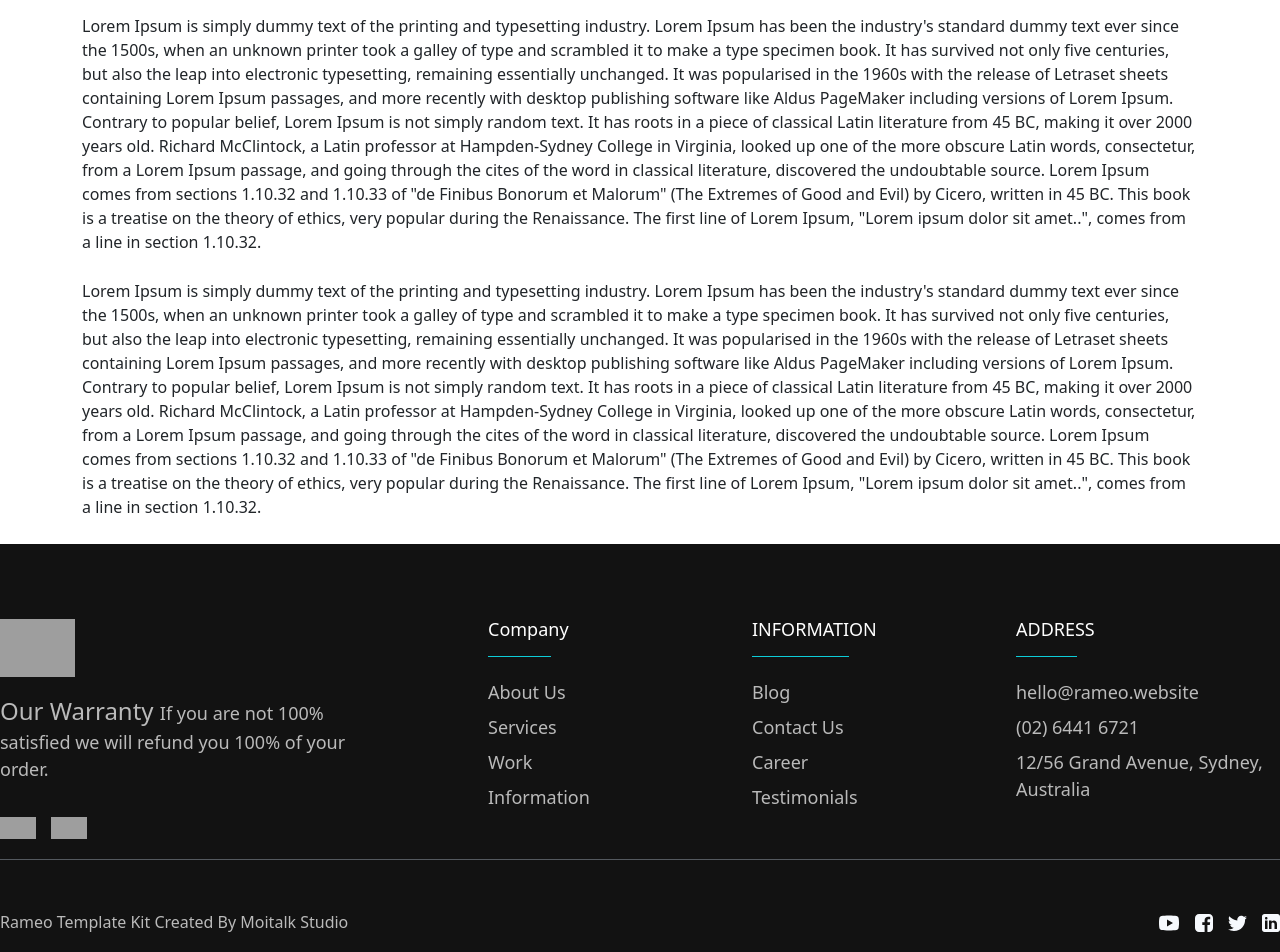
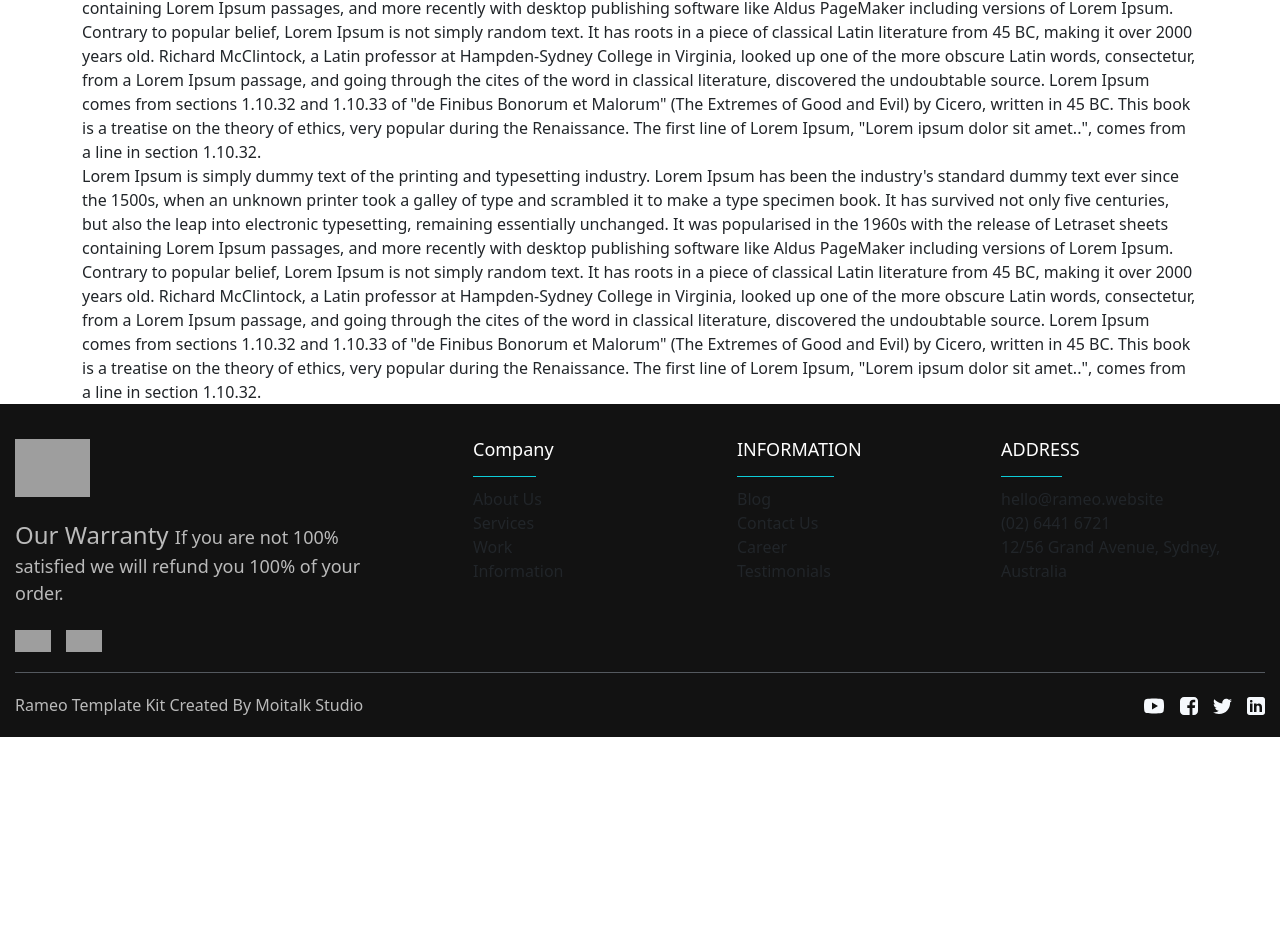
Before and after one commit to amirishaque/LastTicket, a React (Create React App) app: page /about in a window 1280 px wide. Shown: the part 1163-2115 px from the top of the page. After the commit the page ends 1900 px from the top, so only its background shows below. Built offline with nearby package versions, Linux system fonts and the light colour scheme; grey boxes are pictures that could not be loaded.

Commit message:
Desktop and Responsive Footer update

```diff
--- a/src/components/core/footer/footer.css
+++ b/src/components/core/footer/footer.css
@@ -1,9 +1,10 @@
-h1, h2, p {
-  margin: 0px;
+h1, h2, p, figure {
+  margin: 0px !important;
 }
 
+@media screen and (min-width: 360px) {
   .footer-wrapper {
-  padding: 75px 0px 39px 0px;
+    padding: 35px 15px 39px 15px;
     background-color: #121212;
   }
   .footer-wrapper .footer-wrapper-inner {
@@ -12,19 +13,28 @@ h1, h2, p {
     margin: 0 auto;
     display: flex;
     align-items: flex-start;
+    flex-direction: column;
     border-bottom: 1px solid #54595F;
     padding-bottom: 20px;
-  margin-bottom: 50px;
+    margin-bottom: 20px;
   }
   .footer-wrapper .footer-wrapper-inner .about {
     max-width: 528px;
     width: 100%;
-  padding-right: 90px;
+    padding-right: 0px;
+    display: flex;
+    flex-direction: column;
+    align-items: center;
+    gap: 20px;
+    margin-bottom: 35px;
+    margin-left: auto;
+    margin-right: auto;
   }
   .footer-wrapper .footer-wrapper-inner .about p {
     color: #BABABA;
-  font-size: 18px;
-  padding-bottom: 15px;
+    font-size: 16px;
+    padding-bottom: 0px;
+    text-align: center;
   }
   .footer-wrapper .footer-wrapper-inner .about p span {
     font-size: 24px;
@@ -37,13 +47,14 @@ h1, h2, p {
     padding: 0px;
     margin: 0px;
     list-style: none;
+    text-align: center;
   }
   .footer-wrapper .footer-wrapper-inner .detail {
     display: flex;
-  align-items: flex-start;
+    align-items: center;
     gap: 10px;
     flex-direction: column;
-  max-width: 264px;
+    max-width: unset;
     width: 100%;
   }
   .footer-wrapper .footer-wrapper-inner .detail h2 {
@@ -53,20 +64,21 @@ h1, h2, p {
   .footer-wrapper .footer-wrapper-inner .detail h2::after {
     content: "";
     display: block;
-  width: 78%;
     height: 1px;
     background-color: #0DCCD7;
-  margin-top: 15px;
+    width: 100%;
+    margin-top: 10px;
   }
   .footer-wrapper .footer-wrapper-inner .detail ul {
     padding: 0px;
-  margin: 0px;
+    margin: 0px 0px 20px 0px;
   }
   .footer-wrapper .footer-wrapper-inner .detail ul li {
-  font-size: 18px;
+    font-size: 16px;
     color: #BABABA;
     transition: 0.4s;
     padding: 4px 0px 4px 0px;
+    text-align: center;
     cursor: pointer;
   }
   .footer-wrapper .footer-wrapper-inner .detail ul li:hover {
@@ -79,6 +91,8 @@ h1, h2, p {
     display: flex;
     align-items: center;
     justify-content: space-between;
+    flex-direction: column;
+    gap: 20px;
   }
   .footer-wrapper .footer-bottom .detail-footer span {
     color: #BABABA;
@@ -90,4 +104,41 @@ h1, h2, p {
     padding: 0px;
     margin: 0px;
     list-style: none;
+  }
+}
+@media screen and (min-width: 767px) {
+  .footer-wrapper {
+    padding: 35px 15px 20px 15px;
+  }
+  .footer-wrapper .footer-wrapper-inner {
+    flex-direction: row;
+    margin-bottom: 20px;
+  }
+  .footer-wrapper .footer-wrapper-inner .about {
+    padding-right: 90px;
+    align-items: flex-start;
+    margin-bottom: 0px;
+  }
+  .footer-wrapper .footer-wrapper-inner .about p {
+    font-size: 18px;
+    text-align: left;
+  }
+  .footer-wrapper .footer-wrapper-inner .detail {
+    max-width: 264px;
+    align-items: flex-start;
+  }
+  .footer-wrapper .footer-wrapper-inner .detail ul {
+    text-align: left;
+  }
+  .footer-wrapper .footer-wrapper-inner .detail ul li {
+    text-align: left;
+    font-size: 18px;
+  }
+  .footer-wrapper .footer-wrapper-inner .detail h2::after {
+    width: 78%;
+    margin-top: 15px;
+  }
+  .footer-wrapper .footer-bottom {
+    flex-direction: row;
+  }
 }/*# sourceMappingURL=footer.css.map */
--- a/src/components/core/footer/footer.scss
+++ b/src/components/core/footer/footer.scss
@@ -1,8 +1,10 @@
-h1,h2,p{
-  margin: 0px;
+h1,h2,p, figure{
+  margin: 0px !important;
 }
+
+@media screen and (min-width: 360px) {
   .footer-wrapper {
-  padding: 75px 0px 39px 0px;
+    padding: 35px 15px 39px 15px;
     background-color: #121212;
     .footer-wrapper-inner{
       max-width: 1320px;
@@ -10,17 +12,26 @@ h1,h2,p{
       margin: 0 auto;
       display: flex;
       align-items: flex-start;
+      flex-direction: column;
       border-bottom: 1px solid #54595F;
       padding-bottom: 20px;
-    margin-bottom: 50px;
+      margin-bottom: 20px;
       .about {
         max-width: 528px;
         width: 100%;
-      padding-right: 90px;
+        padding-right: 0px;
+        display: flex;
+        flex-direction: column;
+        align-items: center;
+        gap: 20px;
+        margin-bottom: 35px;
+        margin-left: auto;
+        margin-right: auto;
         p{
           color: #BABABA;
-        font-size: 18px;
-        padding-bottom: 15px;
+          font-size: 16px;
+          padding-bottom: 0px;
+          text-align: center;
           span{
             font-size: 24px;
             font-weight: 500;
@@ -33,18 +44,19 @@ h1,h2,p{
           padding: 0px;
           margin: 0px;
           list-style: none;
+          text-align: center;
 
           li{
-
+            // text-align: center;
           }
         }
       }
       .detail{
         display: flex;
-      align-items: flex-start;
+        align-items: center;
         gap: 10px;
         flex-direction: column;
-      max-width: 264px;
+        max-width: unset;
         width: 100%;
         h2{
           font-size: 18px;
@@ -52,20 +64,21 @@ h1,h2,p{
           &::after {
             content: "";
             display: block;
-          width: 78%;
             height: 1px;
             background-color: #0DCCD7;
-          margin-top: 15px;
+            width: 100%;
+            margin-top: 10px;
           }
         }
         ul{
           padding: 0px;
-        margin: 0px;
+          margin: 0px 0px 20px 0px;
           li{
-          font-size: 18px;
+            font-size: 16px;
             color: #BABABA;
             transition: 0.4s;
             padding: 4px 0px 4px 0px;
+            text-align: center;
             cursor: pointer;
             &:hover{
               color: #22b3c1;
@@ -81,6 +94,8 @@ h1,h2,p{
       display: flex;
       align-items: center;
       justify-content: space-between;
+      flex-direction: column;
+      gap: 20px;
       .detail-footer{
 
         span{
@@ -99,3 +114,43 @@ h1,h2,p{
       }
     }
   }
+}
+
+@media screen and (min-width: 767px) {
+  .footer-wrapper {
+    padding: 35px 15px 20px 15px;
+    .footer-wrapper-inner{
+      flex-direction: row;
+      margin-bottom: 20px;
+      .about{
+        padding-right: 90px;
+        align-items: flex-start;
+        margin-bottom: 0px;
+        p{
+          font-size: 18px;
+          text-align: left;
+        }
+      }
+      .detail{
+        max-width: 264px;
+        align-items: flex-start;
+        ul{
+          text-align: left;
+          li{
+            text-align: left;
+            font-size: 18px;
+          }
+        }
+        h2{
+          &::after{
+            width: 78%;
+            margin-top: 15px;
+          }
+        }
+      }
+    }
+    .footer-bottom{
+      flex-direction: row;
+    }
+  }
+}
```
Also changed, not shown: 1 other file (tests, documents, lock files or other folders). Lines whose indentation alone changed are shown as unchanged.
